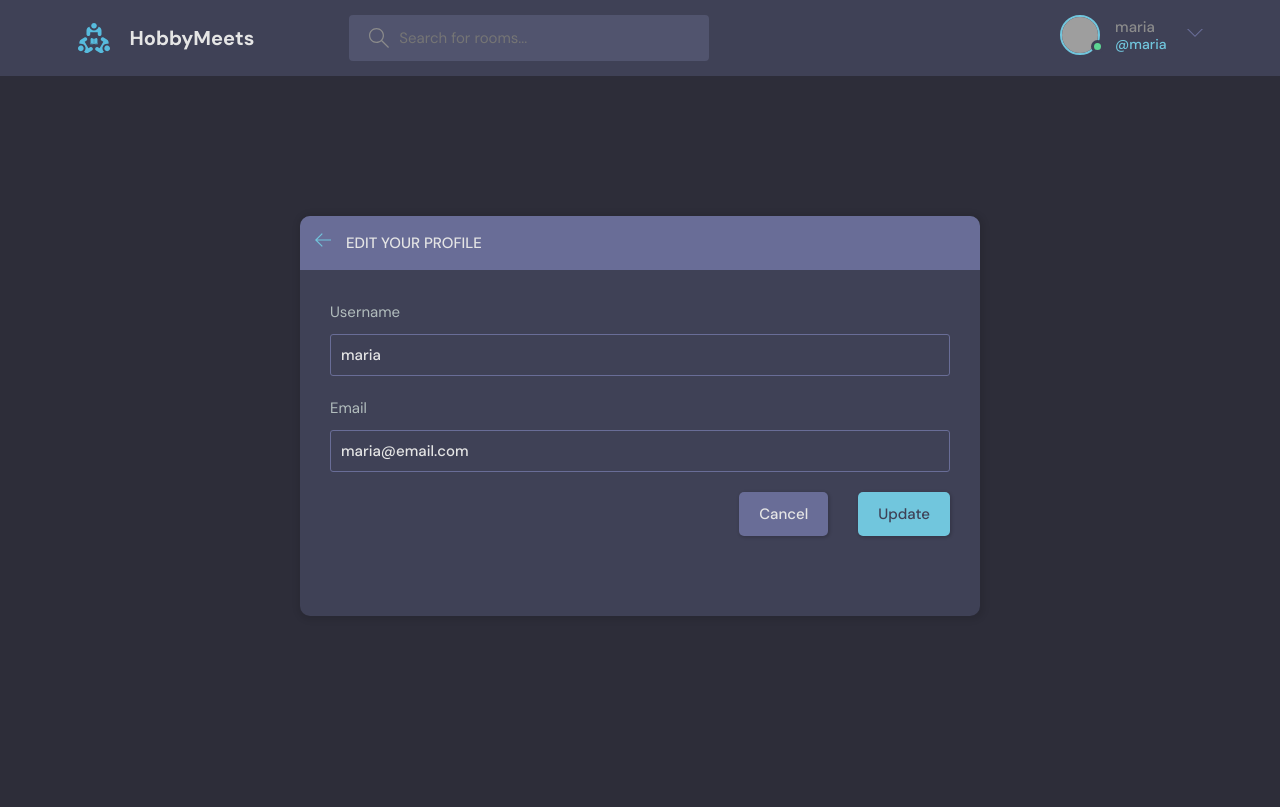
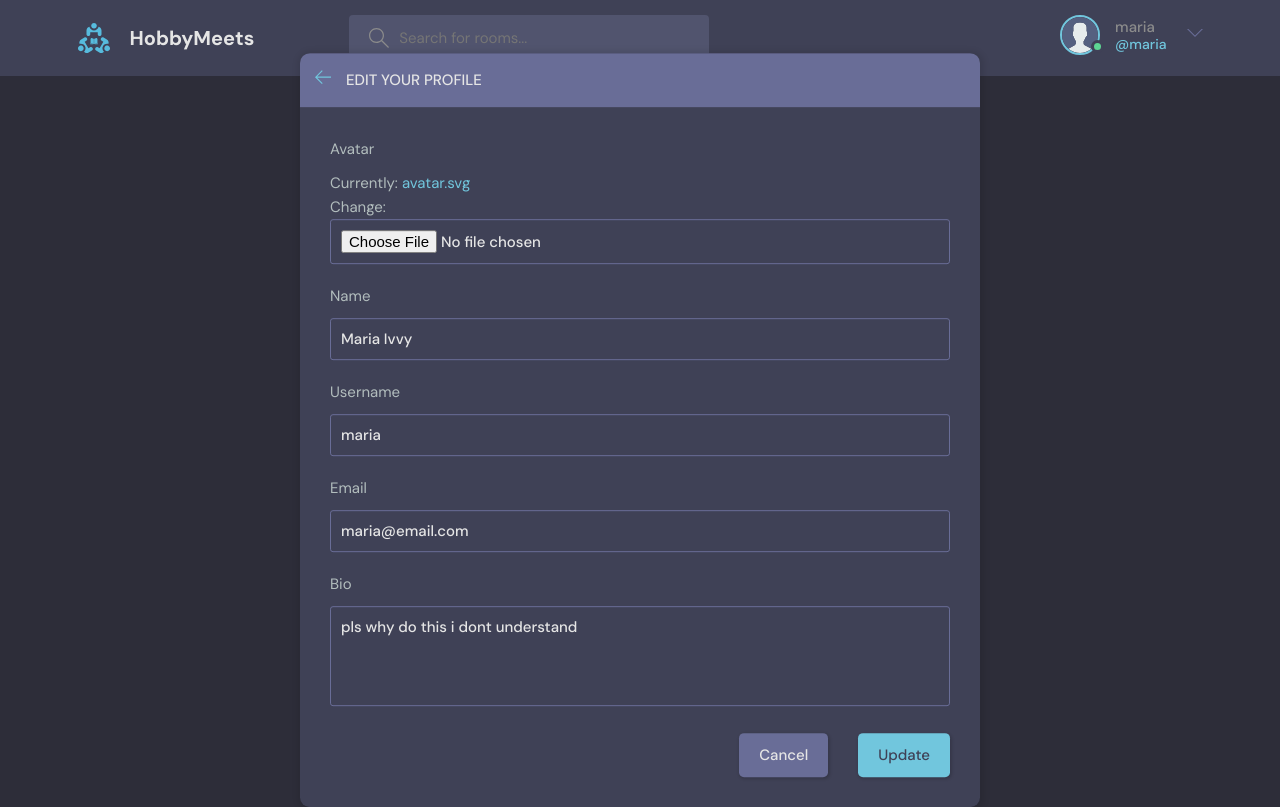
Before and after one commit to mariivaa/hobbymeets, a Django app: page /update-user/ in a window 1280 px wide. Before the commit the page ends 616 px from the top, so only its background shows below. Run offline with Django 4.2, Linux system fonts and the light colour scheme; a user stored in the database is signed in; tables that the repository leaves empty hold one stand-in row (values such as "Sample post"); grey boxes are pictures that could not be loaded.

Commit message:
modify code to fit new user model

```diff
--- a/base/forms.py
+++ b/base/forms.py
@@ -1,6 +1,12 @@
 from django.forms import ModelForm #"Kind of like a class-based representation of a form" - does some of the work for ya
+from django.contrib.auth.forms import UserCreationForm
 from .models import Room, User
 
+
+class MyUserCreationForm(UserCreationForm):
+    class Meta:
+        model = User
+        fields = ['name', 'username', 'email', 'password1', 'password2']
 
 class RoomForm(ModelForm):
     class Meta:
@@ -9,7 +15,7 @@ class RoomForm(ModelForm):
         exclude = ['host', 'participants'] #one way to remove some fields from the form. remember to add these values in views.py so that something will be sent to the db
 
 
-class UserForm(ModelForm):
+class UserForm(ModelForm): #form that lets user edit own info on profile
     class Meta:
         model = User
-        fields = ['username', 'email']
+        fields = ['avatar', 'name', 'username', 'email', 'bio']
--- a/base/models.py
+++ b/base/models.py
@@ -10,7 +10,7 @@ class User(AbstractUser):
     email = models.EmailField(unique=True, null=True)
     bio = models.TextField(null=True)
 
-    avatar = models.ImageField(null=True, default="avatar.svg")
+    avatar = models.ImageField(null=True, default="avatar.svg") #TODO: fix the avatar to be something more fun, ideally a few that are randomly assigned
 
     USERNAME_FIELD = 'email' # override orig. User and set email as login info
     REQUIRED_FIELDS = []
--- a/base/templates/base/activity.html
+++ b/base/templates/base/activity.html
@@ -25,7 +25,7 @@
             <div class="activities__boxHeader roomListRoom__header">
               <a href="{% url 'user-profile' message.user.id %}" class="roomListRoom__author">
                 <div class="avatar avatar--small">
-                  <img src="https://randomuser.me/api/portraits/women/11.jpg" />
+                  <img src="{{message.user.avatar.url}}" />
                 </div>
                 <p>
                   @{{message.user}}
--- a/base/templates/base/activity_component.html
+++ b/base/templates/base/activity_component.html
@@ -7,7 +7,7 @@
       <div class="activities__boxHeader roomListRoom__header">
         <a href="{% url 'user-profile' message.user.id %}" class="roomListRoom__author">
           <div class="avatar avatar--small">
-            <img src="https://randomuser.me/api/portraits/women/11.jpg" />
+            <img src="{{message.user.avatar.url}}" />
           </div>
           <p>
             @{{message.user}}
--- a/base/templates/base/feed_component.html
+++ b/base/templates/base/feed_component.html
@@ -4,7 +4,7 @@
     <div class="roomListRoom__header">
       <a href="{% url 'user-profile' room.host.id %}" class="roomListRoom__author">
         <div class="avatar avatar--small">
-          <img src="https://randomuser.me/api/portraits/women/11.jpg" />
+          <img src="{{room.host.avatar.url}}" />
         </div>
         <span>@{{room.host.username}}</span>
       </a>
--- a/base/templates/base/login_register.html
+++ b/base/templates/base/login_register.html
@@ -16,8 +16,8 @@
             <form class="form" method="POST" action="">
               {% csrf_token %}
               <div class="form__group form__group">
-                <label for="room_name">Username</label>
-                <input id="username" name="username" type="text" placeholder="e.g. kari-nordmann" />
+                <label for="room_name">Email</label>
+                <input id="username" name="email" type="text" placeholder="e.g. kari-nordmann" />
               </div>
               <div class="form__group">
                 <label for="password">Password</label>
--- a/base/templates/base/room.html
+++ b/base/templates/base/room.html
@@ -67,7 +67,7 @@
                 <p>Hosted By</p>
                 <a href="{% url 'user-profile' room.host.id %}" class="room__author">
                   <div class="avatar avatar--small">
-                    <img src="https://randomuser.me/api/portraits/men/37.jpg" />
+                    <img src="room.host.avatar.url" />
                   </div>
                   <span>@{{room.host.username}}</span>
                 </a>
@@ -85,7 +85,7 @@
                     <div class="thread__author">
                       <a href="{% url 'user-profile' message.user.id %}" class="thread__authorInfo">
                         <div class="avatar avatar--small">
-                          <img src="https://randomuser.me/api/portraits/men/37.jpg" />
+                          <img src="{{message.user.avatar.url}}" />
                         </div>
                         <span>@{{message.user.username}}</span> <!--TODO: fix so that messages are displayed in chrono order, with most recent ones closest to the input text field-->
                       </a>
@@ -128,7 +128,7 @@
             {% for user in participants %}
             <a href="{% url 'user-profile' user.id %}" class="participant">
               <div class="avatar avatar--medium">
-                <img src="https://randomuser.me/api/portraits/men/37.jpg" />
+                <img src="{{user.avatar.url}}" />
               </div>
               <p>
                 {{user.username}}
--- a/base/templates/base/update_user.html
+++ b/base/templates/base/update_user.html
@@ -19,7 +19,7 @@
                     </div>
                 </div>
                 <div class="layout__body">
-                  <form class="form" action="" method="POST">
+                  <form class="form" action="" method="POST" enctype="multipart/form-data"> <!--enctype: allows us to submit files in the form, not just simple datatypes-->
                     {% csrf_token %}
                     {% for field in form %}
                     <div class="form__group">
--- a/base/views.py
+++ b/base/views.py
@@ -4,9 +4,8 @@ from django.contrib import messages #django flash messages (one-time notificatio
 from django.contrib.auth.decorators import login_required #needed to restrict pages to authorized users
 from django.db.models import Q #lets you add AND/OR statements into the search criteria
 from django.contrib.auth import authenticate, login, logout
-from django.contrib.auth.forms import UserCreationForm
 from .models import Room, Topic, Message, User
-from .forms import RoomForm, UserForm
+from .forms import RoomForm, UserForm, MyUserCreationForm
 '''
 REQUESTS explained: When a page is requested, Django creates an HttpRequest object that contains metadata about the request.
 Then Django loads the appropriate view, passing the HttpRequest as the first argument to the view function.
@@ -30,23 +29,23 @@ def loginPage(request): #don't cann this function 'login' if you plan to use the
         return redirect('home')
 
     if request.method == 'POST':
-        username = request.POST.get('username').lower()
+        email = request.POST.get('email').lower()
         password = request.POST.get('password')
 
         #to make sure the user exists:
         try:
-            user = User.objects.get(username=username)
+            user = User.objects.get(email=email)
         except:
             #use django one-time notification message:
             messages.error(request, 'User does not exist. Try different credentials or create a new user.')
 
-        user = authenticate(request, username=username, password=password)
+        user = authenticate(request, email=email, password=password)
 
         if user is not None:
             login(request, user) #creates a session in the DB and the browser(cookies)
             return redirect('home')
         else:
-            messages.error(request, 'Username or password does not exist.')
+            messages.error(request, 'Email or password does not exist.')
 
     context = {'page': page}
     return render(request, 'base/login_register.html', context)
@@ -57,10 +56,10 @@ def logoutUser(request):
 
 
 def registerPage(request):
-    form = UserCreationForm()
+    form = MyUserCreationForm()
 
     if request.method == 'POST':
-        form = UserCreationForm(request.POST) #param request.POST means passing in all credentials such as name, password, etc.
+        form = MyUserCreationForm(request.POST) #param request.POST means passing in all credentials such as name, password, etc.
         if form.is_valid():
             user = form.save(commit=False) #need to set commit=False in order to access the user object
             user.username = user.username.lower() #clean
@@ -121,7 +120,7 @@ def createRoom(request):
     topics = Topic.objects.all()
     if request.method == 'POST':
         topic_name = request.POST.get('topic')
-        topic, created = Topic.objects.get_or_create(name=topic_name)
+        topic, created = Topic.objects.get_or_create(name=topic_name) #figure out why you even need created??
 
         Room.objects.create(
         host=request.user,
@@ -190,7 +189,7 @@ def updateUser(request):
     form = UserForm(instance=user)
 
     if request.method == 'POST':
-        form = UserForm(request.POST, instance=user)
+        form = UserForm(request.POST, request.FILES, instance=user) #request.FILES lets us process files (eg.imgs), not just simple datatypes
         if form.is_valid():
             form.save()
             return redirect('user-profile', pk=user.id)
--- a/templates/navbar.html
+++ b/templates/navbar.html
@@ -25,7 +25,7 @@
         <div class="header__user">
           <a href="{% url 'update-user' %}">
             <div class="avatar avatar--medium active">
-              <img src="https://randomuser.me/api/portraits/men/37.jpg" />
+              <img src="{{request.user.avatar.url}}" />
             </div>
             <p>{{request.user.username}} <span>@{{request.user.username}}</span></p>
           </a>
```
Also changed, not shown: base/templates/base/profile.html (+2 -6 lines), db.sqlite3.
